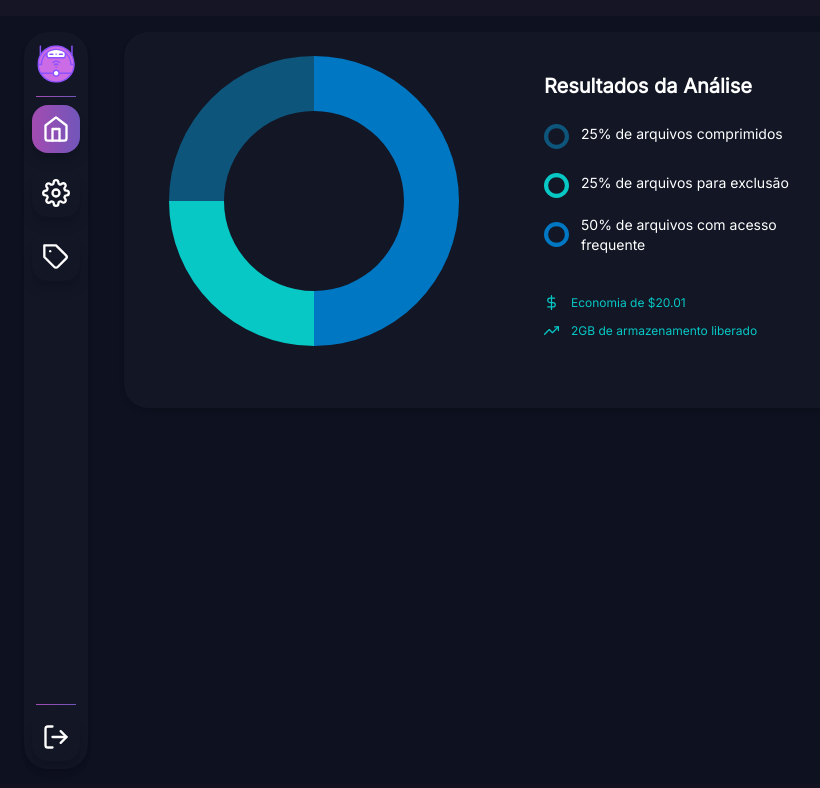
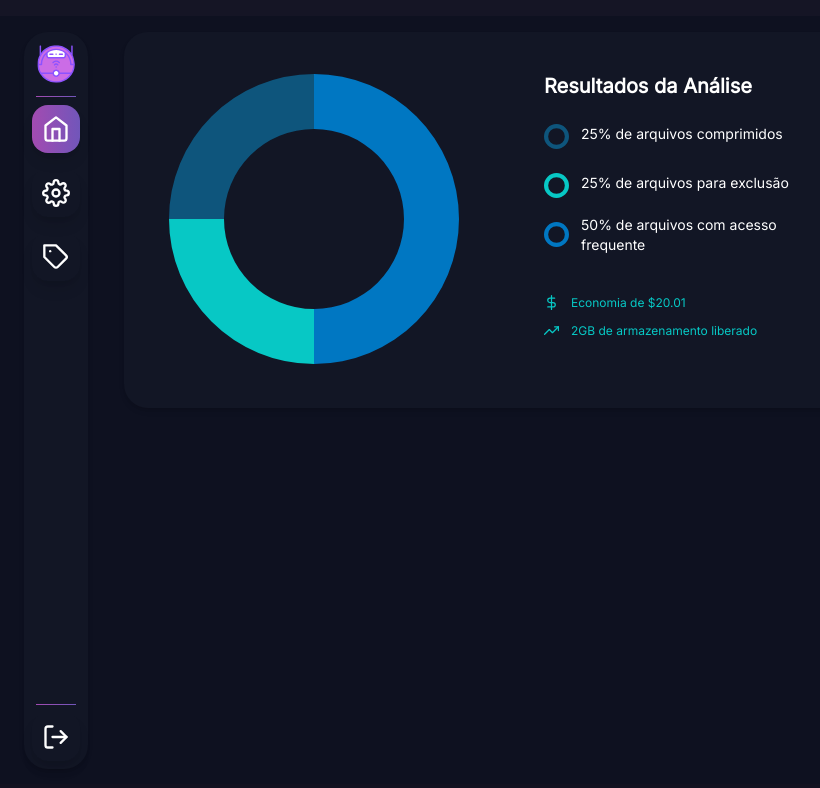
Before and after one commit to Anemaygi/CyberGari-interface, a React (Vite) app: page /template in a window 1280 px wide. Shown: the top 788 px of the page, without its empty margins (24-844 px from the left). Built offline with nearby package versions, Linux system fonts and the light colour scheme.

Commit message:
Fixing minor problems

```diff
--- a/src/components/pie_chart.tsx
+++ b/src/components/pie-chart.tsx
@@ -20,7 +20,7 @@ export const data = {
 const PieChart: React.FC = () => {
   return (
     <div className="h-[50%] m-2 rounded-3xl flex flex-col font-inter bg-[#121625] mx-3 text-white shadow-md flow-root">
-      <div className="float-left mx-10 m-3.5">
+      <div className="float-left mx-10 m-3.5 mt-8">
         <Doughnut data={data} />
       </div>
       <div className="float-right m-10 mr-20 font-normal">
--- a/src/pages/template.tsx
+++ b/src/pages/template.tsx
@@ -1,6 +1,6 @@
 import React from 'react';
 import SideBar from '@/components/sidebar';
-import PieChart from '@/components/pie_chart';
+import PieChart from '@/components/pie-chart';
 
 
 const Template: React.FC = () => {
```
